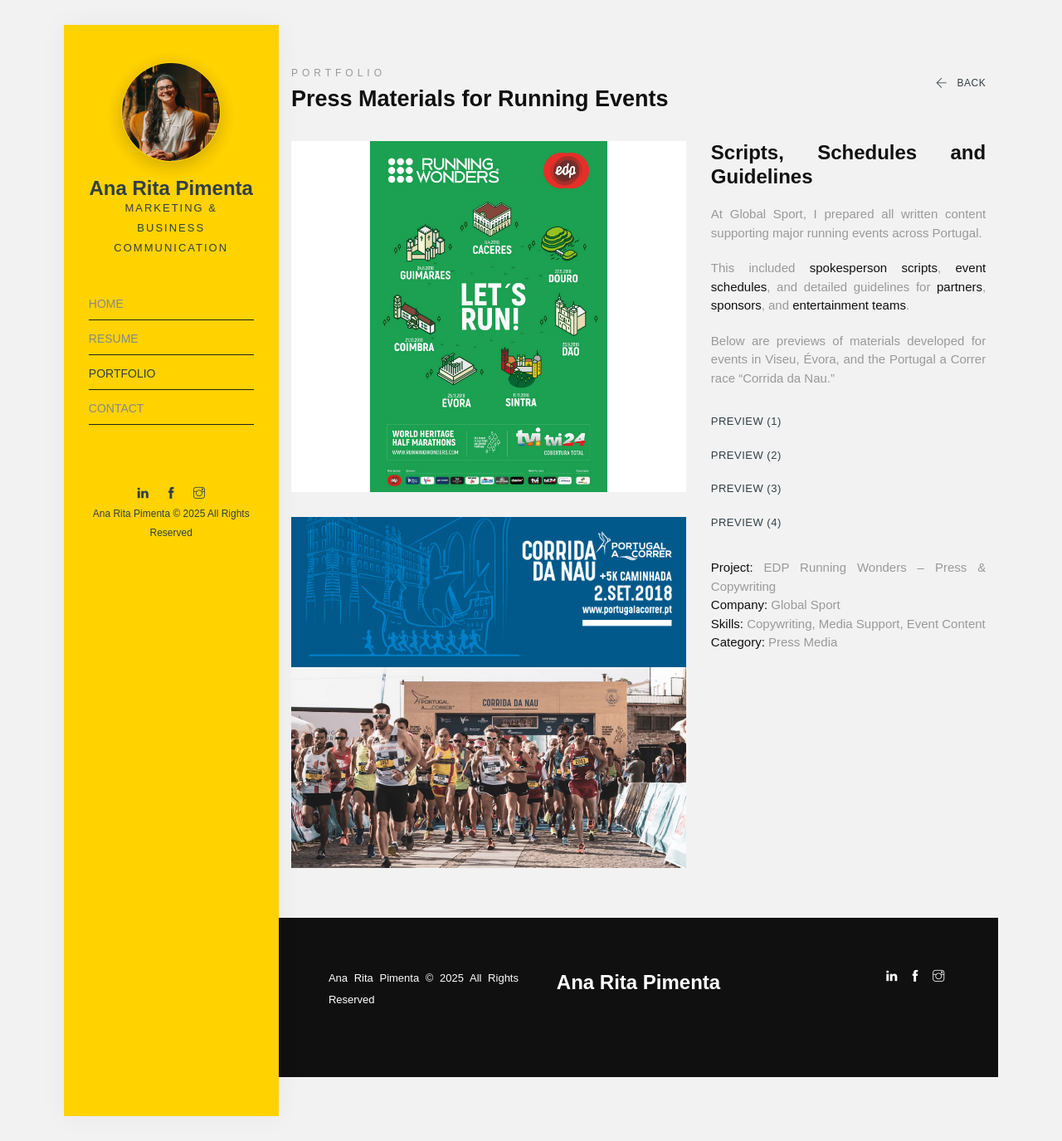
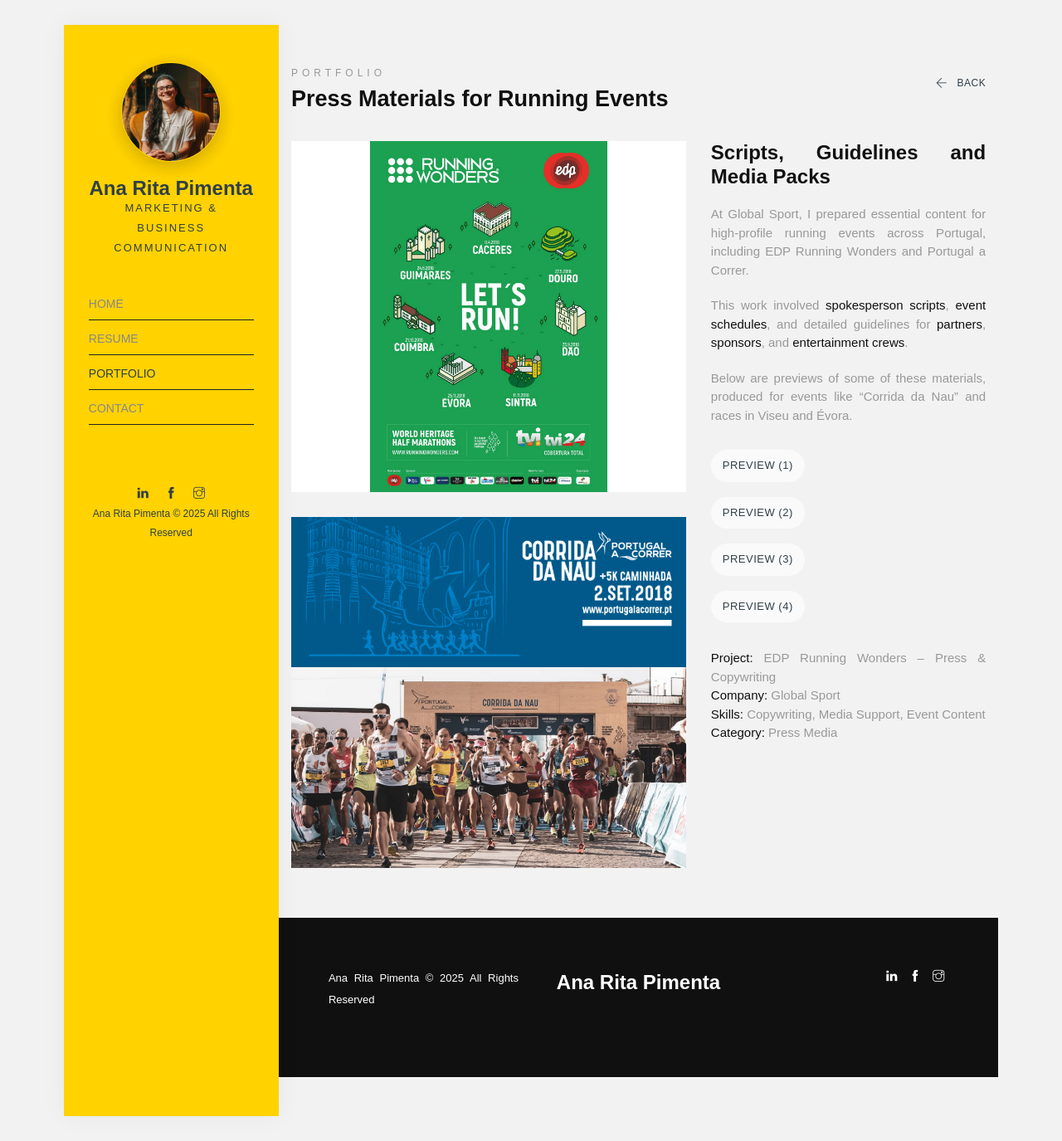
Before and after one commit to anaritapimenta/anaritapimenta.github.io, a Jekyll site: the page built from portfolio/edp-running-wonders-and-portugal-a-correr-press-media/index.html, in a window 1280 px wide and 1375 px high. Shown: the whole window at 83% size. Built offline with Jekyll 4.4.1, drawn with Linux system fonts in a browser that asks for light colours; some web fonts are replaced.

Commit message:
Update index.html

```diff
--- a/portfolio/edp-running-wonders-and-portugal-a-correr-press-media/index.html
+++ b/portfolio/edp-running-wonders-and-portugal-a-correr-press-media/index.html
@@ -1,9 +1,30 @@
 ---
-title: EDP Running Wonders – Press & Copywriting
+title: Press Materials – EDP Running Wonders
 layout: default
-description: Scripts, schedules, and partner guidelines created for EDP Running Wonders and Portugal a Correr events by Ana Rita Pimenta.
+description: Copywriting, event scripts, and partner guidelines created for Portugal’s EDP Running Wonders by Ana Rita Pimenta.
 og_image: /assets/img/portfolio/project-7/1.png
 ---
+
+<style>
+  .preview-btn {
+    background-color: #fafafa;
+    color: #313f47;
+    text-transform: uppercase;
+    font-size: 13px;
+    letter-spacing: 0.5px;
+    padding: 8px 14px;
+    margin-bottom: 8px;
+    border: none;
+    cursor: pointer;
+    font-family: inherit;
+    transition: background-color 0.2s ease-in-out;
+    display: inline-block;
+  }
+
+  .preview-btn:hover {
+    background-color: #eaeaea;
+  }
+</style>
 
 <div class="project">
   <div class="container">
@@ -38,7 +59,7 @@
     </div>
 
     <div class="row">
-      <!-- Images -->
+      <!-- Image Section -->
       <div class="col-md-7 image-content animate-box" data-animate-effect="fadeInLeft">
         <img
           class="img-fluid mb-30"
@@ -58,48 +79,40 @@
       <div class="col-md-5 sticky-parent animate-box" data-animate-effect="fadeInLeft">
         <div id="sticky_item">
           <article class="project-desc">
-            <h2>Scripts, Schedules and Guidelines</h2>
+            <h2>Scripts, Guidelines and Media Packs</h2>
 
             <p>
-              At Global Sport, I prepared all written content supporting major running events across Portugal.
+              At Global Sport, I prepared essential content for high-profile running events across Portugal, including EDP Running Wonders and Portugal a Correr.
             </p>
             <p>
-              This included <strong>spokesperson scripts</strong>, <strong>event schedules</strong>, and detailed guidelines for <strong>partners</strong>, <strong>sponsors</strong>, and <strong>entertainment teams</strong>.
+              This work involved <strong>spokesperson scripts</strong>, <strong>event schedules</strong>, and detailed guidelines for <strong>partners</strong>, <strong>sponsors</strong>, and <strong>entertainment crews</strong>.
             </p>
             <p>
-              Below are previews of materials developed for events in Viseu, Évora, and the Portugal a Correr race “Corrida da Nau.”
+              Below are previews of some of these materials, produced for events like “Corrida da Nau” and races in Viseu and Évora.
             </p>
 
-            <!-- Styled Preview Buttons -->
+            <!-- Preview Buttons -->
             <div class="pdf-buttons">
-              <input
-                type="button"
-                value="PREVIEW (1)"
+              <button
                 onclick="window.open('preview-1.pdf','_blank')"
                 aria-label="Open PDF preview 1"
-                style="background: none; border: none; padding: 0; margin-bottom: 8px; text-transform: uppercase; color: #313f47; font-size: 13px; letter-spacing: 0.5px; cursor: pointer;"
-              /><br />
-              <input
-                type="button"
-                value="PREVIEW (2)"
+                class="preview-btn"
+              >Preview (1)</button><br />
+              <button
                 onclick="window.open('preview-2.pdf','_blank')"
                 aria-label="Open PDF preview 2"
-                style="background: none; border: none; padding: 0; margin-bottom: 8px; text-transform: uppercase; color: #313f47; font-size: 13px; letter-spacing: 0.5px; cursor: pointer;"
-              /><br />
-              <input
-                type="button"
-                value="PREVIEW (3)"
+                class="preview-btn"
+              >Preview (2)</button><br />
+              <button
                 onclick="window.open('preview-3.pdf','_blank')"
                 aria-label="Open PDF preview 3"
-                style="background: none; border: none; padding: 0; margin-bottom: 8px; text-transform: uppercase; color: #313f47; font-size: 13px; letter-spacing: 0.5px; cursor: pointer;"
-              /><br />
-              <input
-                type="button"
-                value="PREVIEW (4)"
+                class="preview-btn"
+              >Preview (3)</button><br />
+              <button
                 onclick="window.open('preview-4.pdf','_blank')"
                 aria-label="Open PDF preview 4"
-                style="background: none; border: none; padding: 0; margin-bottom: 8px; text-transform: uppercase; color: #313f47; font-size: 13px; letter-spacing: 0.5px; cursor: pointer;"
-              />
+                class="preview-btn"
+              >Preview (4)</button>
             </div>
 
             <p class="mt-4">
```
